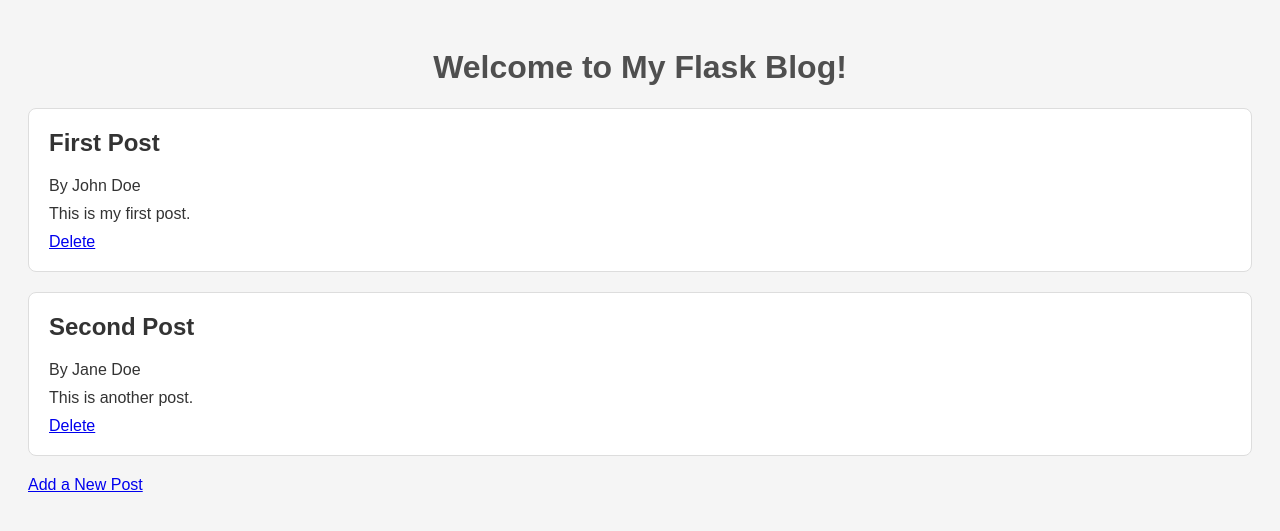
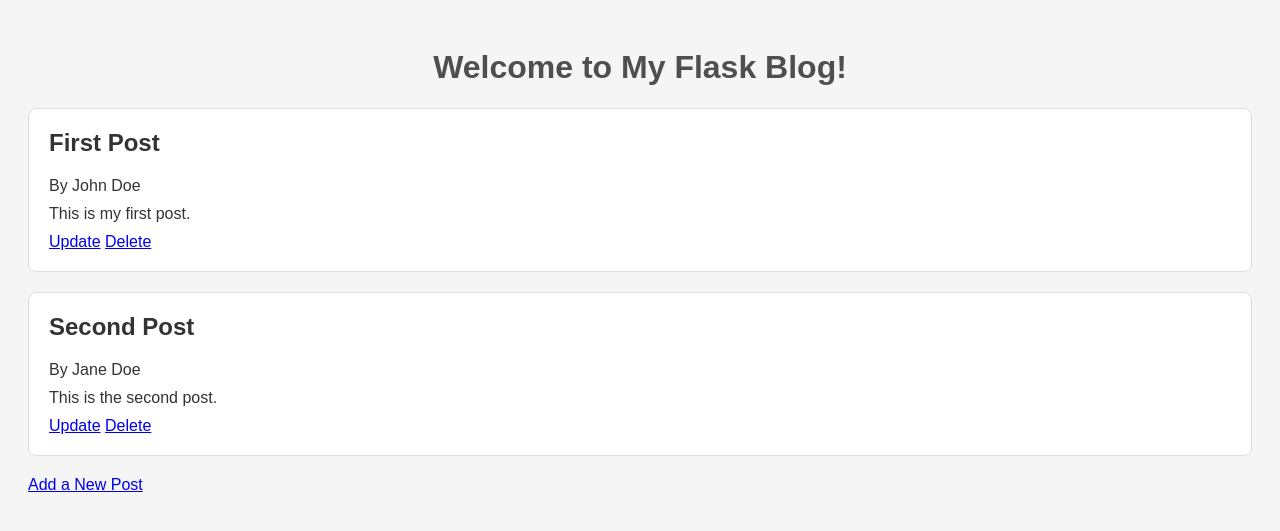
Before and after one commit to maro-101/masterblog, a Flask app: page / in a window 1280 px wide. Shown: the top 531 px of the page. Run offline with Flask 3, Linux system fonts and the light colour scheme.

Commit message:
Add update route and edit post functionality

```diff
--- a/app.py
+++ b/app.py
@@ -75,5 +75,33 @@ def delete(post_id):
     # Redirect back to the home page
     return redirect(url_for('index'))
 
+
+@app.route('/update/<int:post_id>', methods=['GET', 'POST'])
+def update(post_id):
+    # Fetch the blog posts from the JSON file
+    blog_posts = load_posts()
+
+    # Find the specific post by ID
+    post = next((p for p in blog_posts if p['id'] == post_id), None)
+
+    if post is None:
+        # Post not found
+        return "Post not found", 404
+
+    if request.method == 'POST':
+        # Update the post in the JSON file
+        post['author'] = request.form.get('author')
+        post['title'] = request.form.get('title')
+        post['content'] = request.form.get('content')
+
+        save_posts(blog_posts)
+
+        # Redirect back to index
+        return redirect(url_for('index'))
+
+    # Else, it's a GET request
+    # So display the update.html page
+    return render_template('update.html', post=post)
+
 if __name__ == '__main__':
     app.run(host="0.0.0.0", port=5000, debug=True)
--- a/posts.json
+++ b/posts.json
@@ -9,6 +9,6 @@
         "id": 2,
         "author": "Jane Doe",
         "title": "Second Post",
-        "content": "This is another post."
+        "content": "This is the second post."
     }
 ]
--- a/templates/index.html
+++ b/templates/index.html
@@ -14,6 +14,7 @@
             <h2>{{ post.title }}</h2>
             <p class="author">By {{ post.author }}</p>
             <p class="content">{{ post.content }}</p>
+            <a href="/update/{{ post.id }}">Update</a>
             <a href="/delete/{{ post.id }}">Delete</a>
         </div>
     {% endfor %}
```
Also changed, not shown: templates/update.html (added, +23 -0 lines).
